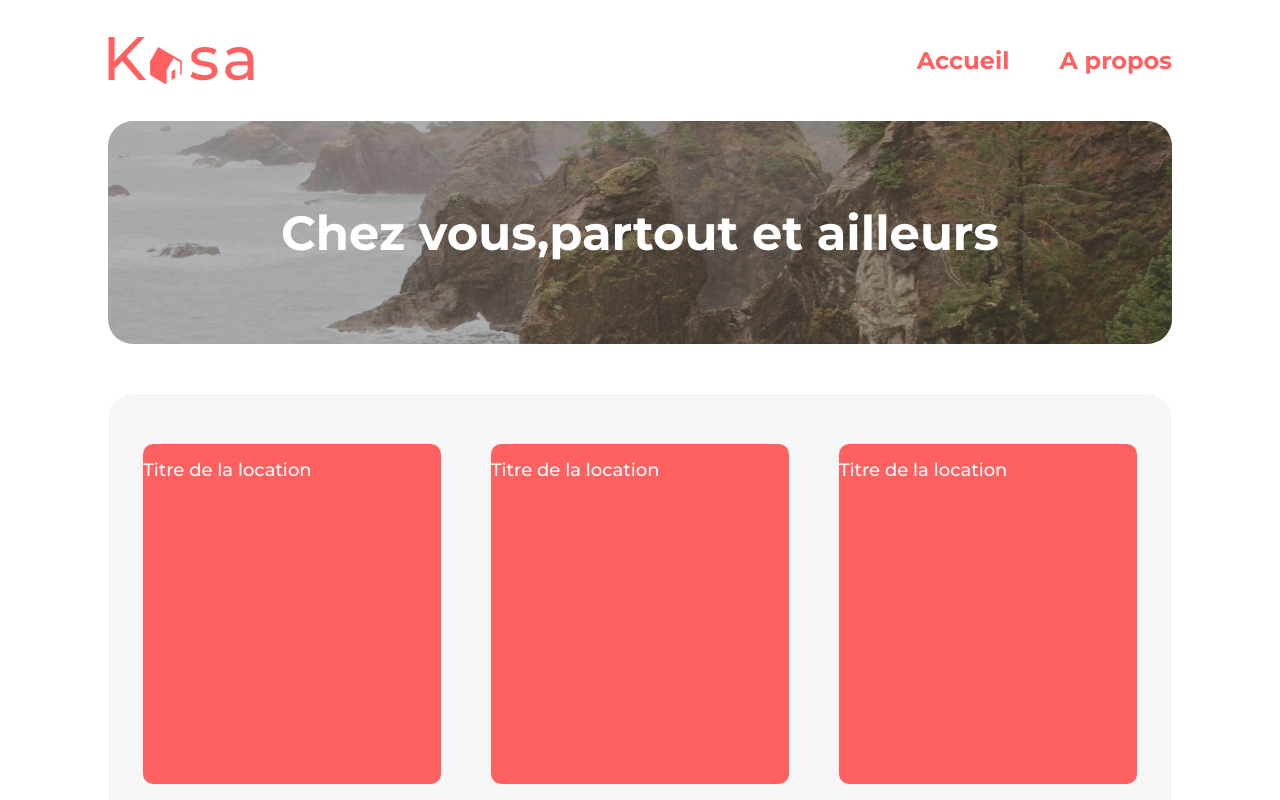
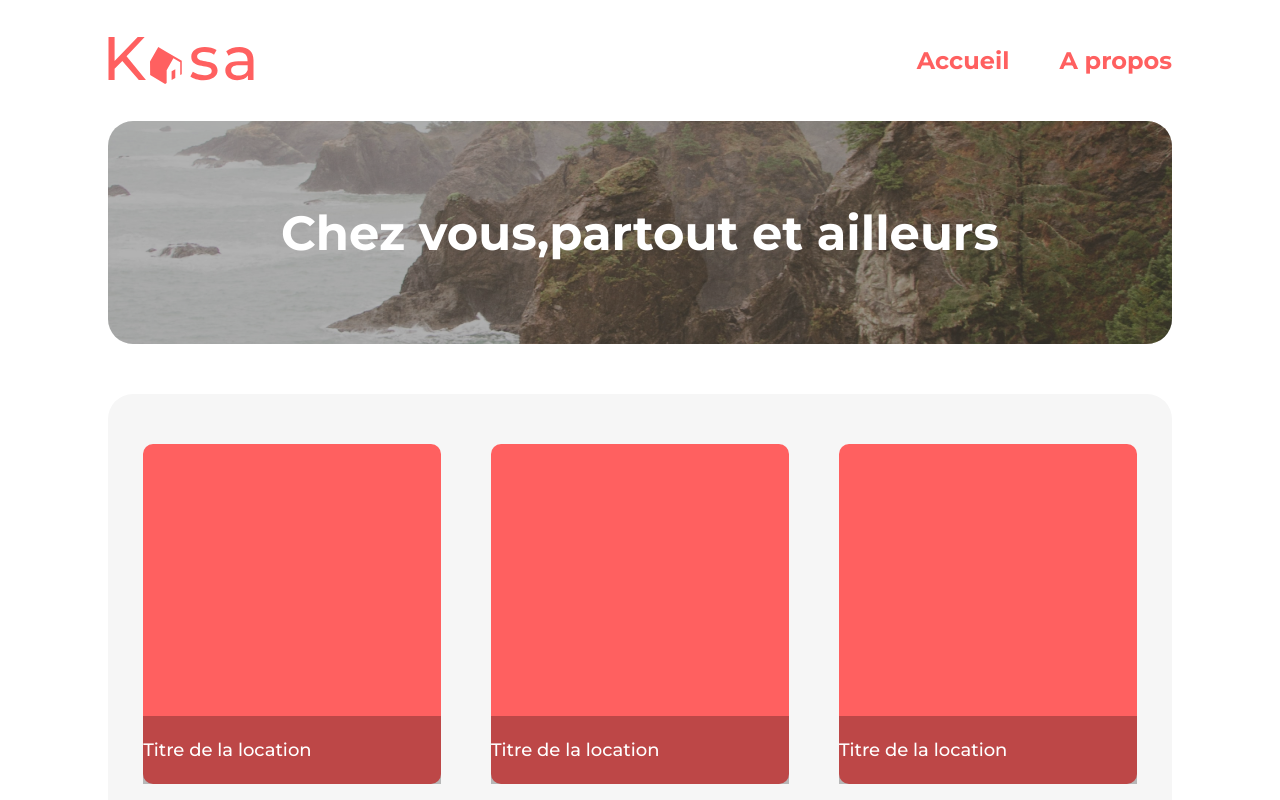
Before and after one commit to launois13/kazaP7, a React (Vite) app in the folder kasaP7/: page / in a window 1280 px wide. Shown: the top 800 px of the page. Built offline with nearby package versions, Linux system fonts and the light colour scheme.

Commit message:
thumbs css

```diff
--- a/kasaP7/src/sass/thumb.scss
+++ b/kasaP7/src/sass/thumb.scss
@@ -1,16 +1,35 @@
-.thumb {
+.thumb{
+  background-color: #FF6060;
+  width: 100%;
   height: 340px;
   flex-shrink: 0;
   border-radius: 10px;
   background: linear-gradient(180deg, #FF6060 0%,#FF6060 100%);
+  position: relative;
+  cursor: pointer;
   @media screen and (max-width:768px) {
     height: 255px;
    }
+   img{
+    height: 100%;
+    width: 100%;
+    border-radius: 10px;
+   }
   h2{
+    position: absolute;
+    bottom: 0;
+    left: 0;
     color: #FFF;
     font-family: Montserrat;
     font-size: 18px;
     font-style: normal;
     font-weight: 500;
+    height: 20%;
+    width: 100%;
+    margin: 0;
+    display: flex;
+    justify-content: flex-start;
+    align-items: center;
+    background-color: rgba(0, 0, 0, 0.257);
   }
 }
```
Lines whose indentation alone changed are shown as unchanged.
